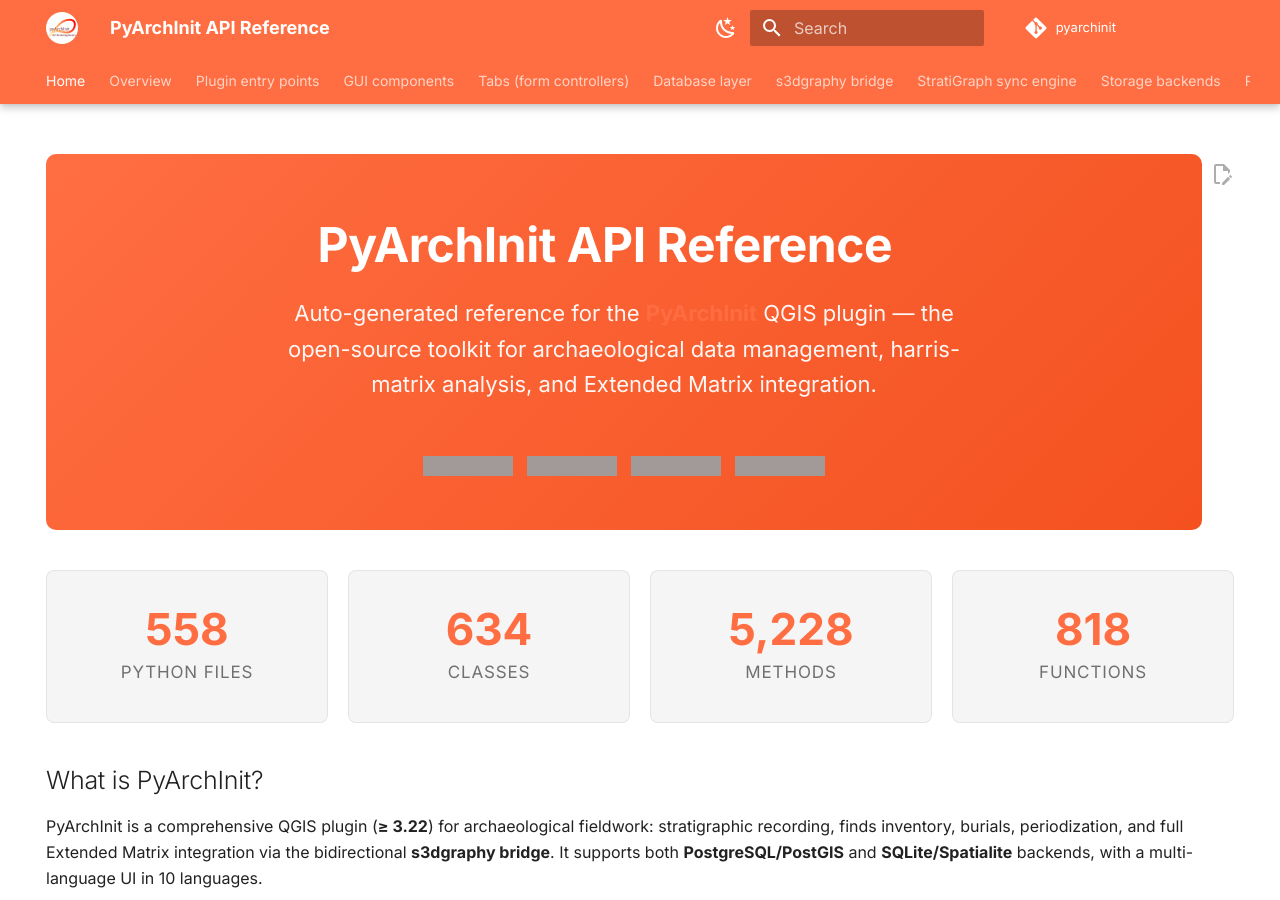
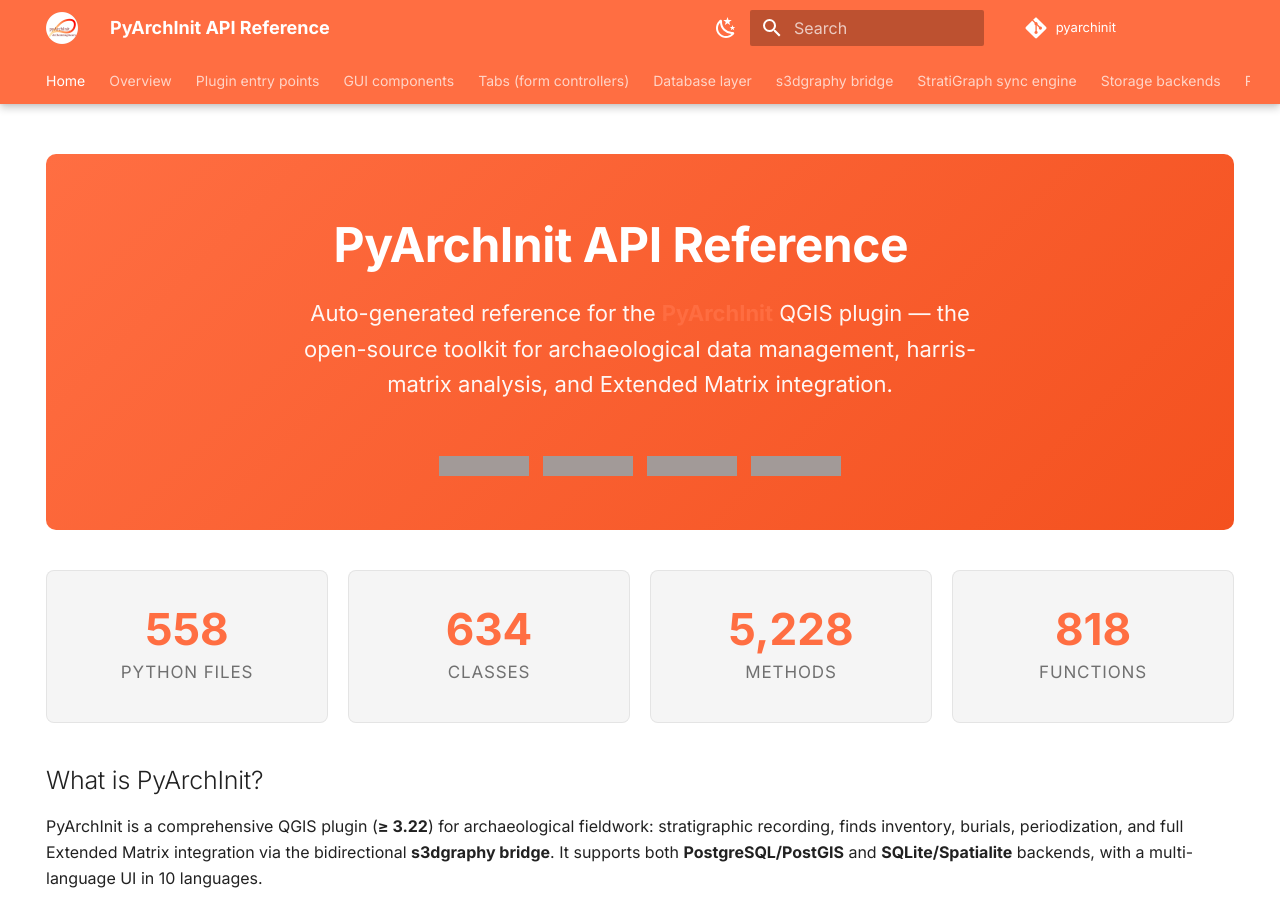
Before and after one commit to enzococca/pyarchinit-api-docs, an MkDocs documentation site: the page built from docs/index.md, in a window 1280 px wide and 900 px high. Built offline with MkDocs 1.6.1 and Material for MkDocs 9.7.7, drawn with Linux system fonts in a browser that asks for light colours; comment, search, counter and statistics services are not loaded; grey boxes are pictures that could not be loaded.

Commit message:
docs(api): disable content.action.edit (residual stub linked malformed paths)
After removing edit_uri the residual 'content.action.edit' feature
still emitted edit pencils pointing to URLs like
https://github.com/pyarchinit/pyarchinit/tree/Stratigraph_00001/edit/master/docs/index.md
which is a malformed path. Disable the feature explicitly via comment
+ omission from theme.features.

```diff
--- a/mkdocs.yml
+++ b/mkdocs.yml
@@ -61,7 +61,9 @@ theme:
     - content.code.copy
     - content.code.annotate
     - content.tabs.link
-    - content.action.edit
+    # content.action.edit intentionally OMITTED — these docs are
+    # auto-generated from pyarchinit source-tree docstrings; per-page
+    # edit links would point to malformed paths in the wrong repo.
     - content.tooltips
     - announce.dismiss
 
```
